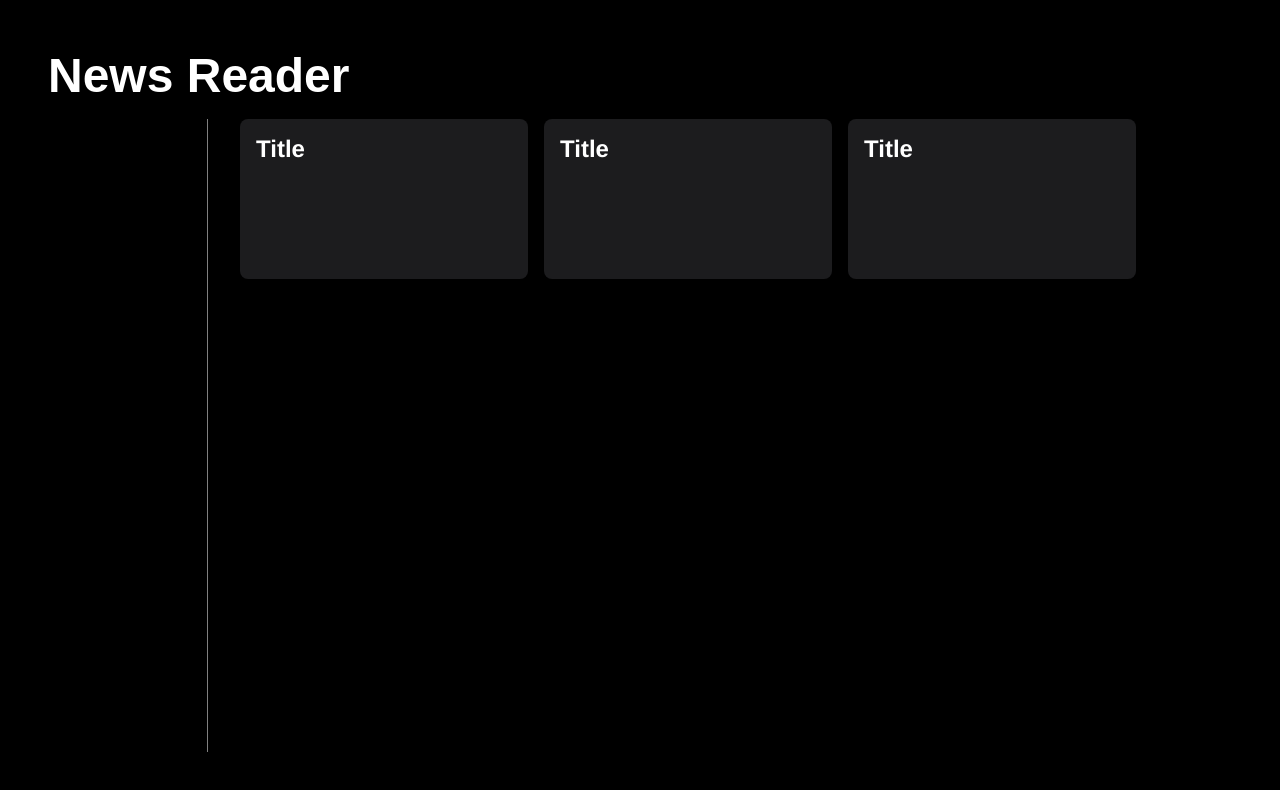
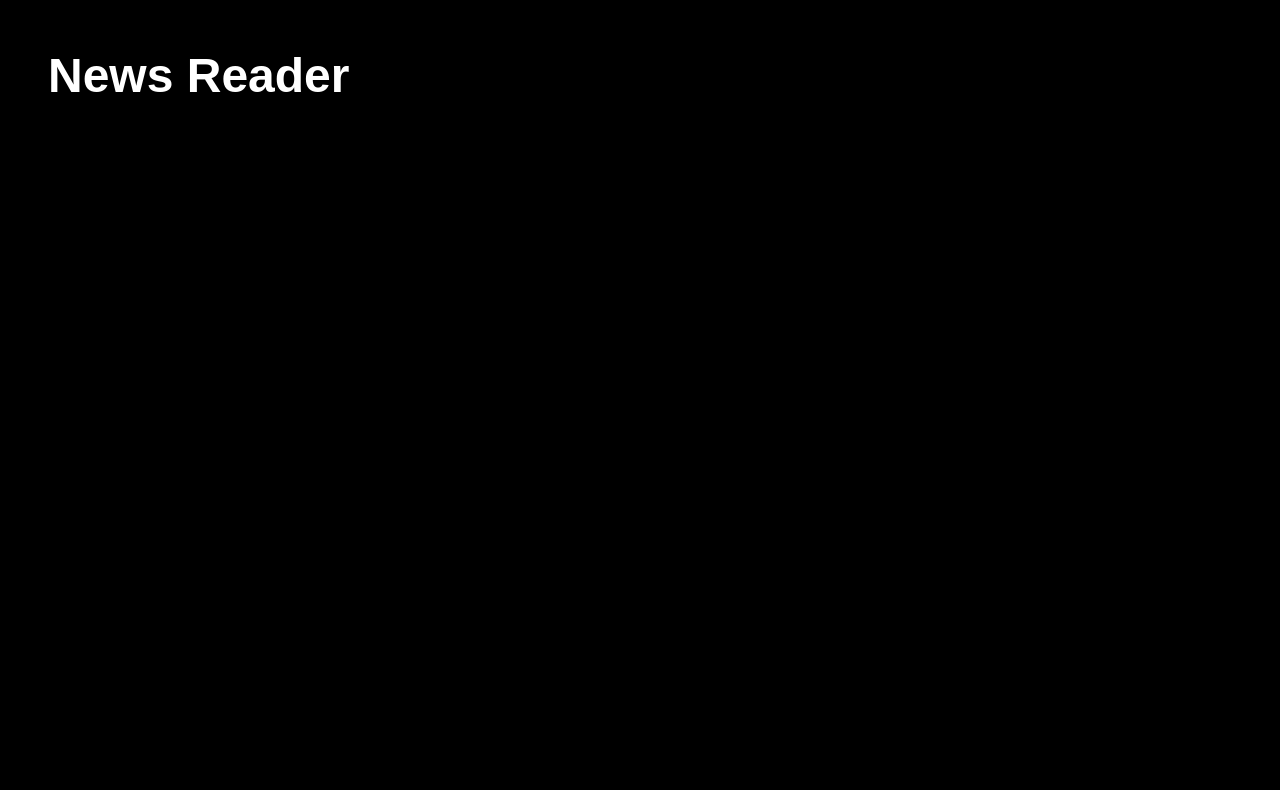
Before and after one commit to kirch1/news-reader, a React (Create React App) app: page / in a window 1280 px wide. Shown: the top 790 px of the page. Built offline with nearby package versions, Linux system fonts and the light colour scheme; a web font is replaced by a local one.

Commit message:
Skeleton rework

```diff
--- a/src/components/App/App.css
+++ b/src/components/App/App.css
@@ -16,5 +16,6 @@ h1 {
 main {
   flex-grow: 1;
   display: flex;
+  flex-direction: column;
   gap: 2rem;
 }
--- a/src/components/App/App.tsx
+++ b/src/components/App/App.tsx
@@ -1,14 +1,17 @@
-import { NavBar } from '../NavBar/NavBar';
-import { NewsArticles } from '../NewsArticles/NewsArticles';
+import { useState } from 'react';
+import { ArticleDetails } from '../ArticleDetails/ArticleDetails';
+import { ArticleSelector } from '../ArticleSelector/ArticleSelector';
+import { SingleArticle } from '../../interfaces';
 import './App.css';
 
 function App() {
+  const [articles, setArticles] = useState<SingleArticle[] | null>(null);
   return (
     <div className="App">
       <h1>News Reader</h1>
       <main>
-        <NavBar />
-        <NewsArticles />
+        {articles && <ArticleSelector articles={articles}/>}
+        {articles && <ArticleDetails articleDetails={articles[0]}/>}
       </main>
     </div>
   );
--- /dev/null
+++ b/src/components/ArticleDetails/ArticleDetails.tsx
@@ -0,0 +1,16 @@
+import { useState } from "react";
+import { SingleArticle } from "../../interfaces";
+import './ArticleDetails.css';
+
+interface ArticleDetailsProps {
+  articleDetails: SingleArticle
+}
+
+export const ArticleDetails = ({articleDetails}: ArticleDetailsProps) => {
+
+  return(
+    <article className="articles">
+      <h3>{articleDetails.title}</h3>
+    </article>
+  );
+}
--- a/src/components/NewsArticles/Article.tsx
+++ b/src/components/ArticleSelector/ArticleMini.tsx
@@ -1,6 +1,6 @@
-import './Article.css'
+import './ArticleMini.css'
 
-export const Article = () => {
+export const ArticleMini = () => {
   return(
     <div className="article-parent">
       <h2>Title</h2>
--- a/src/components/NavBar/NavBar.css
+++ b/src/components/ArticleSelector/ArticleSelector.css
@@ -1,4 +1,5 @@
 nav {
+  flex-shrink: 0;
   border-right: 1px solid rgba(255, 255, 255, 0.5);
   width: 10rem;
 }
--- /dev/null
+++ b/src/components/ArticleSelector/ArticleSelector.tsx
@@ -0,0 +1,12 @@
+import { SingleArticle } from '../../interfaces';
+import './ArticleSelector.css';
+
+interface ArticleSelectorProps {
+  articles: SingleArticle[]
+}
+
+export const ArticleSelector = ({articles}: ArticleSelectorProps) => {
+  return (
+    <section></section>
+  )
+}
--- a/src/components/NavBar/NavBar.tsx
+++ /dev/null
@@ -1,7 +0,0 @@
-import './NavBar.css';
-
-export const NavBar = () => {
-  return (
-    <nav></nav>
-  )
-}
--- a/src/components/NewsArticles/NewsArticles.tsx
+++ /dev/null
@@ -1,12 +0,0 @@
-import { Article } from "./Article";
-import './NewsArticles.css';
-
-export const NewsArticles = () => {
-  return(
-    <section className="articles">
-      <Article />
-      <Article />
-      <Article />
-    </section>
-  );
-}
--- /dev/null
+++ b/src/interfaces.ts
@@ -0,0 +1,10 @@
+export interface SingleArticle {
+  source: object;
+  author: string;
+  title: string;
+  description: string;
+  url: string;
+  urlToImage: string;
+  publishedAt: string;
+  content: string;
+}
```
Also changed, not shown: src/components/ArticleDetails/ArticleDetails.css (renamed from src/components/NewsArticles/NewsArticles.css), src/components/ArticleSelector/ArticleMini.css (renamed from src/components/NewsArticles/Article.css).
